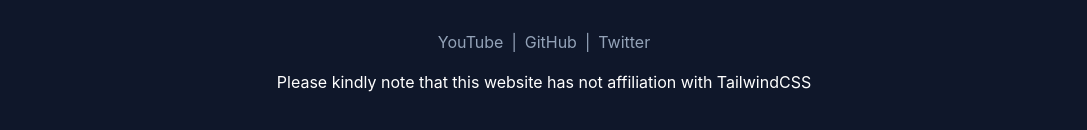
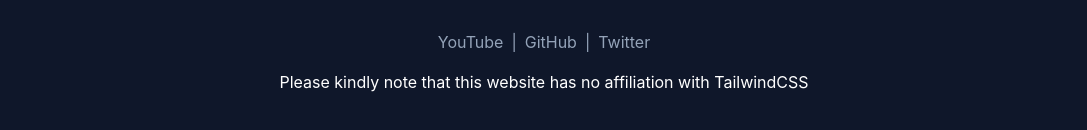
Before and after one commit to aremu-smog/tailwindcss-tips, a React (Create React App) app: page / in a window 1280 px wide. Shown: the part 922-1052 px from the top of the page, without its empty margins (96-1183 px from the left). Built offline with nearby package versions, Linux system fonts and the light colour scheme.

Commit message:
ao_feat: fixes here and there

```diff
--- a/src/App.js
+++ b/src/App.js
@@ -55,7 +55,7 @@ function App() {
 					})}
 				</ul>
 				<p className='mt-4'>
-					Please kindly note that this website has not affiliation with
+					Please kindly note that this website has no affiliation with
 					TailwindCSS
 				</p>
 			</footer>
--- a/src/components/Link.jsx
+++ b/src/components/Link.jsx
@@ -7,8 +7,7 @@ const Link = ({ href, variant, text, children }) => {
   border
   w-[164px]
   border-transparent
-  text-[12px]
-  font-semibold
+  text-sm
   h-12
   px-6
   rounded-lg
```
